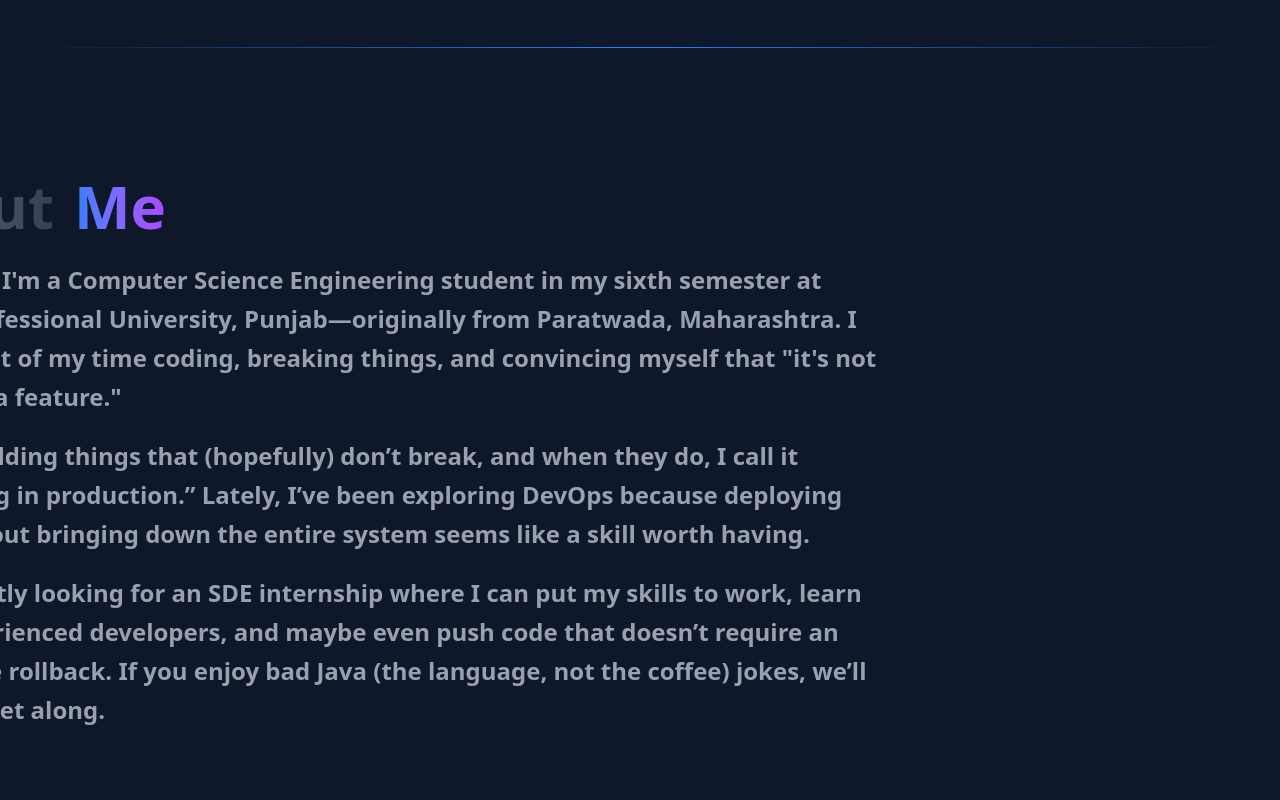
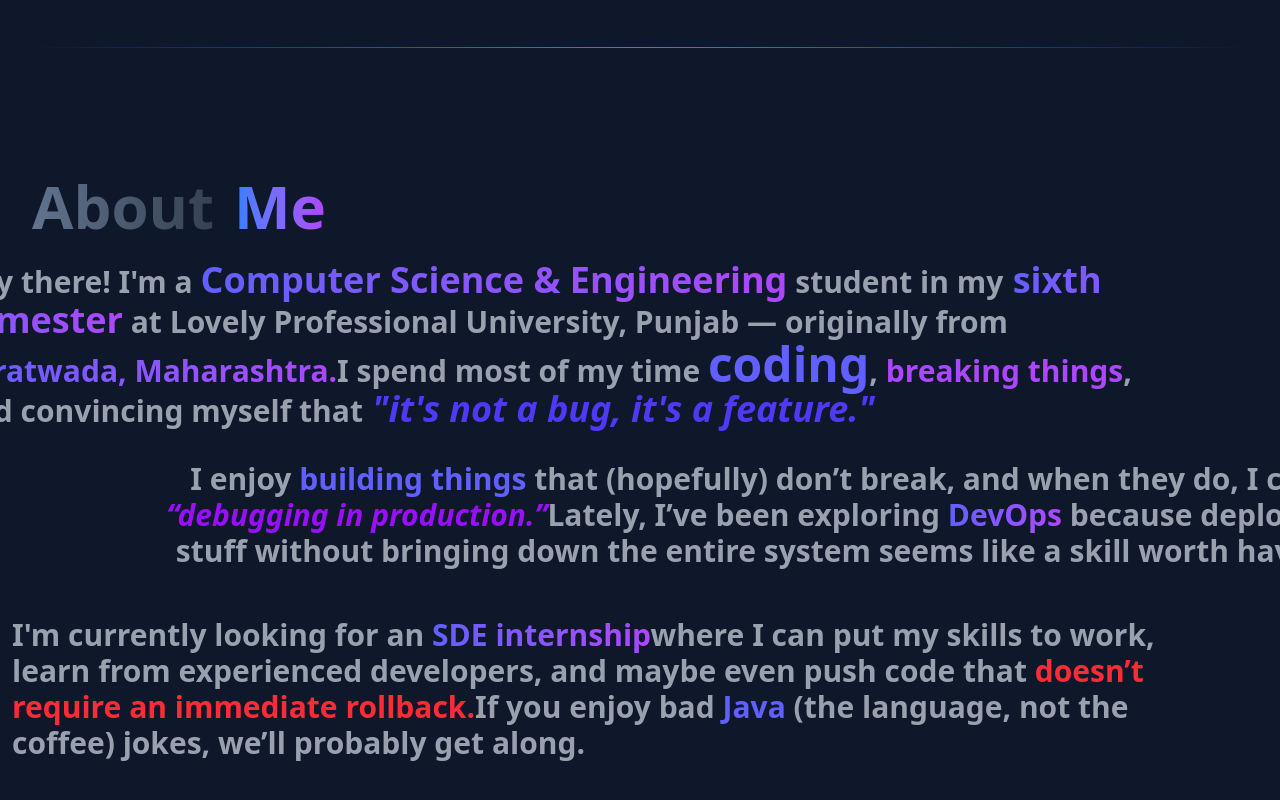
Before and after one commit to vedantlahane/portfolio, a React (Vite) app in the folder client/: page / in a window 1280 px wide. Shown: the part 1736-2536 px from the top of the page. Built offline with nearby package versions, Linux system fonts and the light colour scheme.

Commit message:
Enhance AboutSection component with improved content presentation and styling

```diff
--- a/client/src/components/home/AboutSection.jsx
+++ b/client/src/components/home/AboutSection.jsx
@@ -11,7 +11,7 @@ const AboutSection = () => {
 
   return (
     <section className="text-white py-12">
-      <div className="relative sm:right-0 sm:w-auto md:right-40  md:w-[80vw] text-2xl text-gray-400 leading-relaxed">
+      <div className="relative sm:right-0 sm:w-auto  text-2xl text-gray-400 leading-relaxed">
         {/* Title */}
         <div className="flex space-x-5 items-baseline mb-6">
           <h1 className="text-6xl font-extrabold bg-gradient-to-r from-slate-500 to-gray-700 bg-clip-text text-transparent">
@@ -23,24 +23,77 @@ const AboutSection = () => {
         </div>
 
         {/* Intro Section */}
-        <div className="font-bold mb-8 space-y-5">
-          <p>
-            Hey there! I'm a Computer Science Engineering student in my sixth
-            semester at Lovely Professional University, Punjab—originally from
-            Paratwada, Maharashtra. I spend most of my time coding, breaking
-            things, and convincing myself that "it's not a bug, it's a feature."
+        <div className="font-bold mb-8 space-y-5 text-3xl">
+          <p
+            className="border-l-4 pl-4 relative right-24 mb-8"
+            style={{
+              borderImage: "linear-gradient(to bottom, #6366f1, #8b5cf6) 1",
+            }}
+          >
+            Hey there! I'm a{" "}
+            <span className="text-4xl text-transparent bg-clip-text bg-gradient-to-r from-indigo-500 to-purple-500">
+              Computer Science & Engineering
+            </span>{" "}
+            student in my
+            <span className="text-4xl text-transparent bg-clip-text bg-gradient-to-r from-indigo-500 to-purple-500">
+              {" "}
+              sixth semester
+            </span>{" "}
+            at Lovely Professional University, Punjab — originally from
+            <span className="text-transparent bg-clip-text bg-gradient-to-r from-indigo-500 to-purple-500">
+              {" "}
+              Paratwada, Maharashtra.
+            </span>
+            I spend most of my time{" "}
+            <span className="text-5xl text-indigo-500">coding</span>,{" "}
+            <span className="text-purple-500">breaking things</span>, and
+            convincing myself that
+            <span className="text-4xl italic text-indigo-600">
+              {" "}
+              "it's not a bug, it's a feature."
+            </span>
           </p>
-          <p>
-            I enjoy building things that (hopefully) don’t break, and when they
-            do, I call it “debugging in production.” Lately, I’ve been exploring
-            DevOps because deploying stuff without bringing down the entire
-            system seems like a skill worth having.
+
+          <p
+            className="border-r-4 pr-4 relative left-30 mb-12 text-right"
+            style={{
+              borderImage: "linear-gradient(to bottom, #6366f1, #8b5cf6) 1",
+            }}
+          >
+            I enjoy{" "}
+            <span className="text-indigo-500 font-extrabold">
+              building things
+            </span>{" "}
+            that (hopefully) don’t break, and when they do, I call it{" "}
+            <span className="italic text-purple-600">
+              “debugging in production.”
+            </span>
+            Lately, I’ve been exploring{" "}
+            <span className="text-transparent bg-clip-text bg-gradient-to-r from-indigo-500 to-purple-500 font-bold">
+              DevOps
+            </span>{" "}
+            because deploying stuff without bringing down the entire system
+            seems like a skill worth having.
           </p>
-          <p>
-            I'm currently looking for an SDE internship where I can put my skills
-            to work, learn from experienced developers, and maybe even push code
-            that doesn’t require an immediate rollback. If you enjoy bad Java
-            (the language, not the coffee) jokes, we’ll probably get along.
+
+          <p
+            className="border-l-4 pl-4 relative right-10"
+            style={{
+              borderImage: "linear-gradient(to bottom, #6366f1, #8b5cf6) 1",
+            }}
+          >
+            I'm currently looking for an{" "}
+            <span className="text-transparent bg-clip-text bg-gradient-to-r from-indigo-500 to-purple-500 font-bold">
+              SDE internship
+            </span>
+            where I can put my skills to work, learn from experienced
+            developers, and maybe even push code that
+            <span className="text-red-500 font-extrabold">
+              {" "}
+              doesn’t require an immediate rollback.
+            </span>
+            If you enjoy bad <span className="text-indigo-500">Java</span> (the
+            language, not the coffee) jokes, we’ll probably get along.
           </p>
         </div>
       </div>
```
